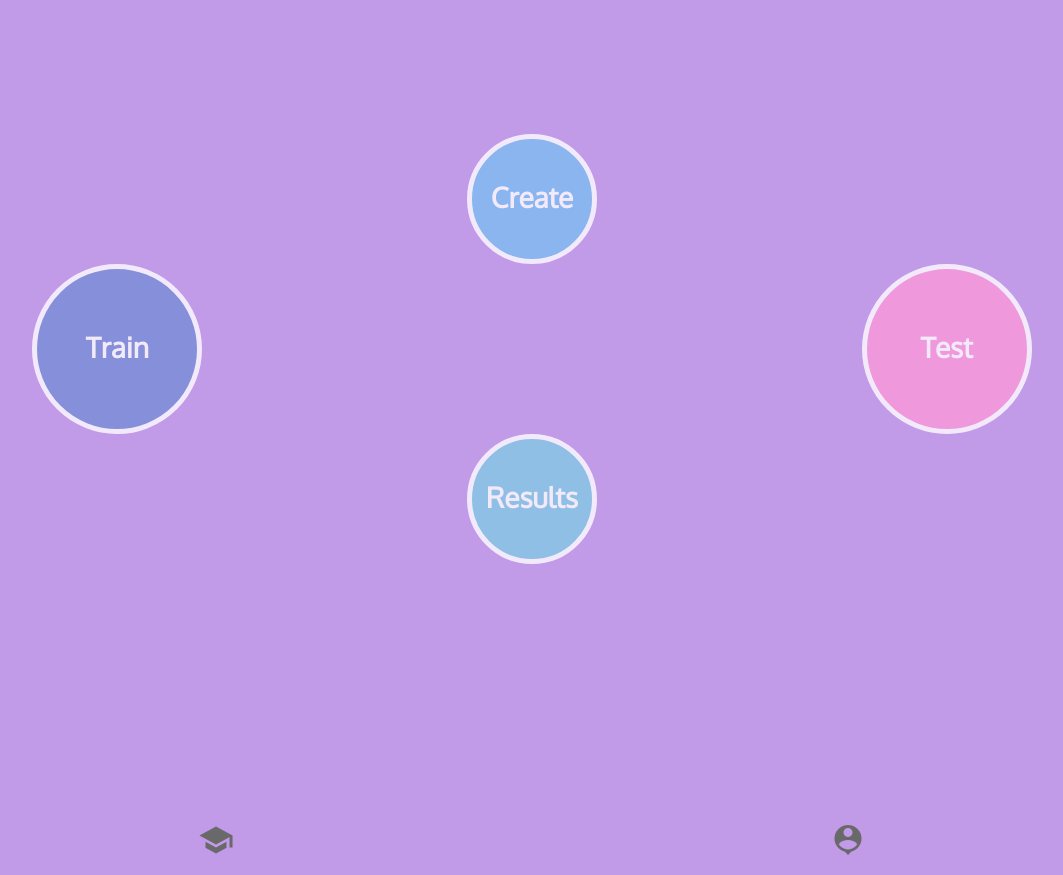
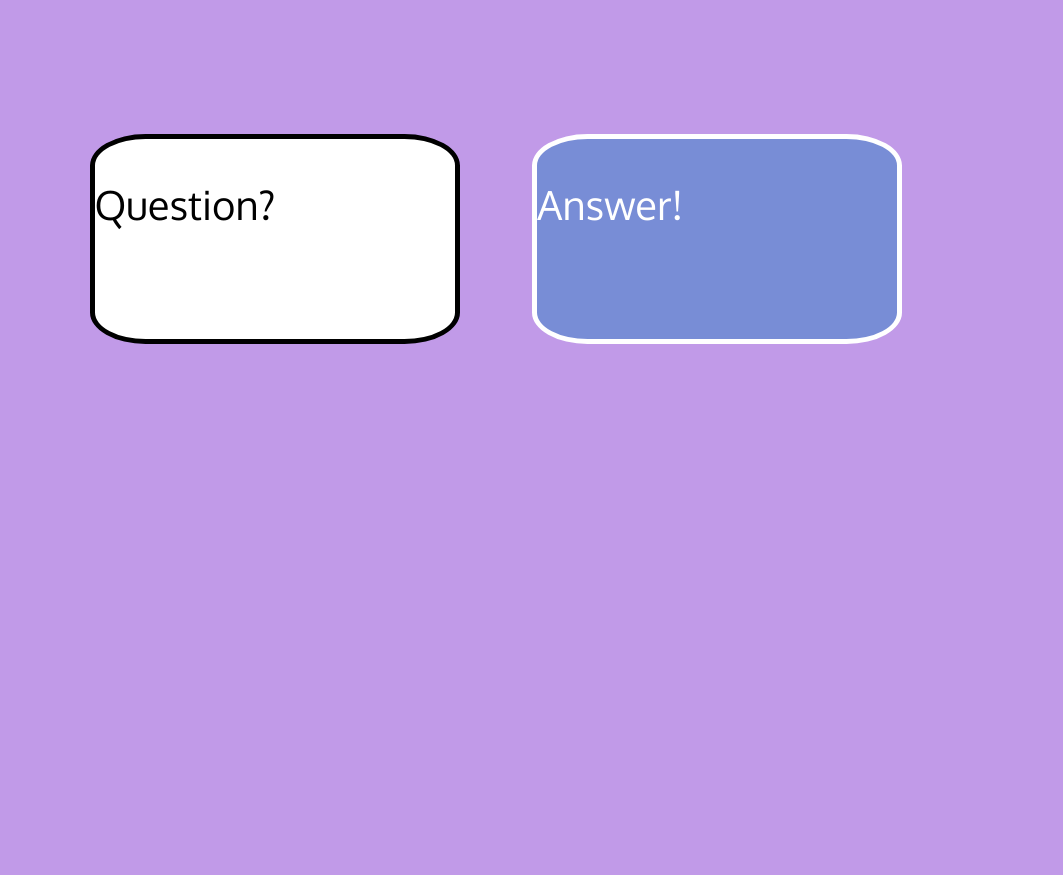
Before and after one commit to jkyletreman/flash_web_app, a React (Create React App) app: page / in a window 1280 px wide. Shown: the whole page, without its empty margins (108-1171 px from the left). After the commit the page ends 800 px from the top, so only its background shows below. Built offline with nearby package versions, Linux system fonts and the light colour scheme; a web font is replaced by a local one.

Commit message:
Delete old code

```diff
--- a/src/App.js
+++ b/src/App.js
@@ -2,8 +2,8 @@ import React, { Component } from 'react';
 // import MuiThemeProvider from 'material-ui/styles/MuiThemeProvider';
 
 // import Start from './components/js/Start'
-import NavPage from './components/js/NavPage'
-// import Train from './components/js/Train'
+// import NavPage from './components/js/NavPage'
+import Train from './components/js/Train'
 // import Test from './components/js/Test'
 // import Create from './components/js/Create'
 // import AnimationTest from './components/js/AnimationsTest'
@@ -73,10 +73,10 @@ class App extends Component {
       // <MuiThemeProvider>
         <div style={spacing} className="App">
           {/* <Start colors={colors}/> */}
-        <NavPage colors={colors} combineStyleObjects={this.combineStyleObjects}/>
+        {/* <NavPage colors={colors} combineStyleObjects={this.combineStyleObjects}/> */}
         {/* <AnimationTest combineStyleObjects={this.combineStyleObjects} colors={colors} /> */}
           {/* <Create colors={colors} /> */}
-          {/* <Train colors={colors} /> */}
+          <Train colors={colors} />
           {/* <Test colors={colors} /> */}
         </div>
       // </MuiThemeProvider>
--- a/src/components/js/Train.js
+++ b/src/components/js/Train.js
@@ -31,7 +31,3 @@ export default class Train extends React.Component {
     )
   }
 }
-
-// before Rectangle component
-{/* <div style={Object.assign(this.props.colors.white, this.props.shape.rectangle)} className='question'><p>Question?</p></div> */}
-{/* <div style={Object.assign(this.props.colors.blue, this.props.shape.rectangle)} className='answer'><p>Answer!</p></div> */}
```
